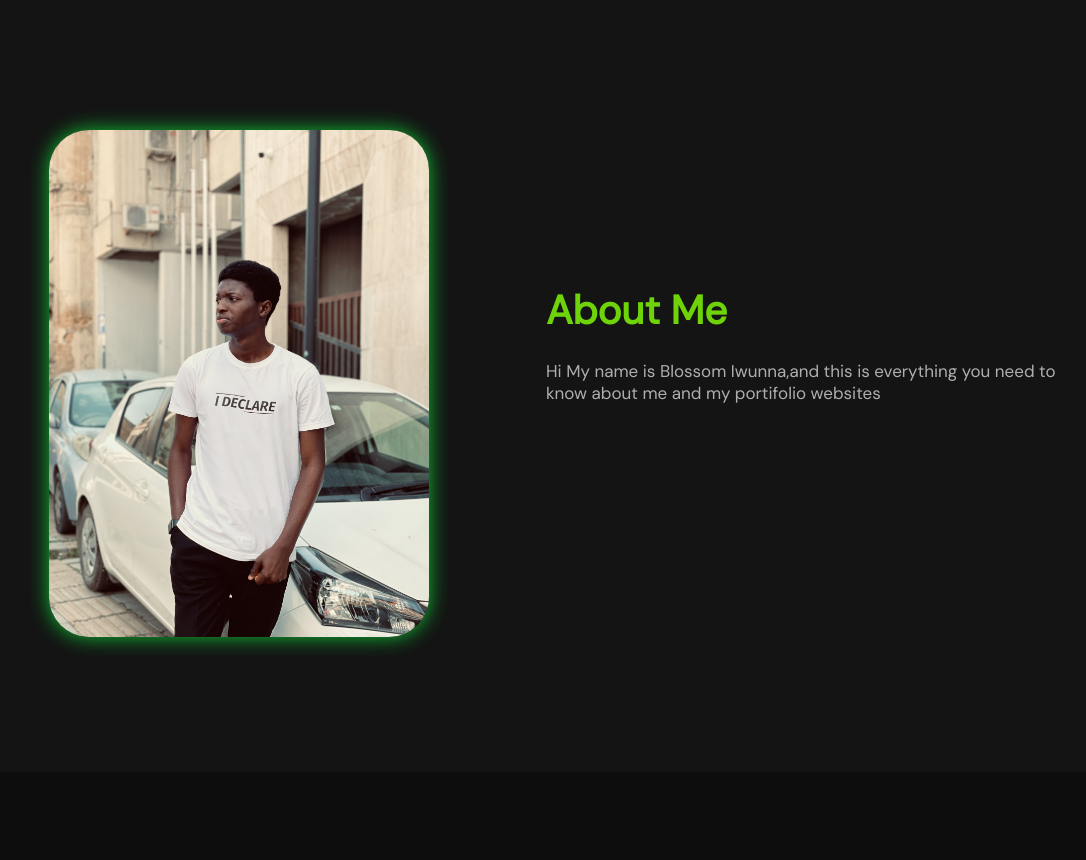
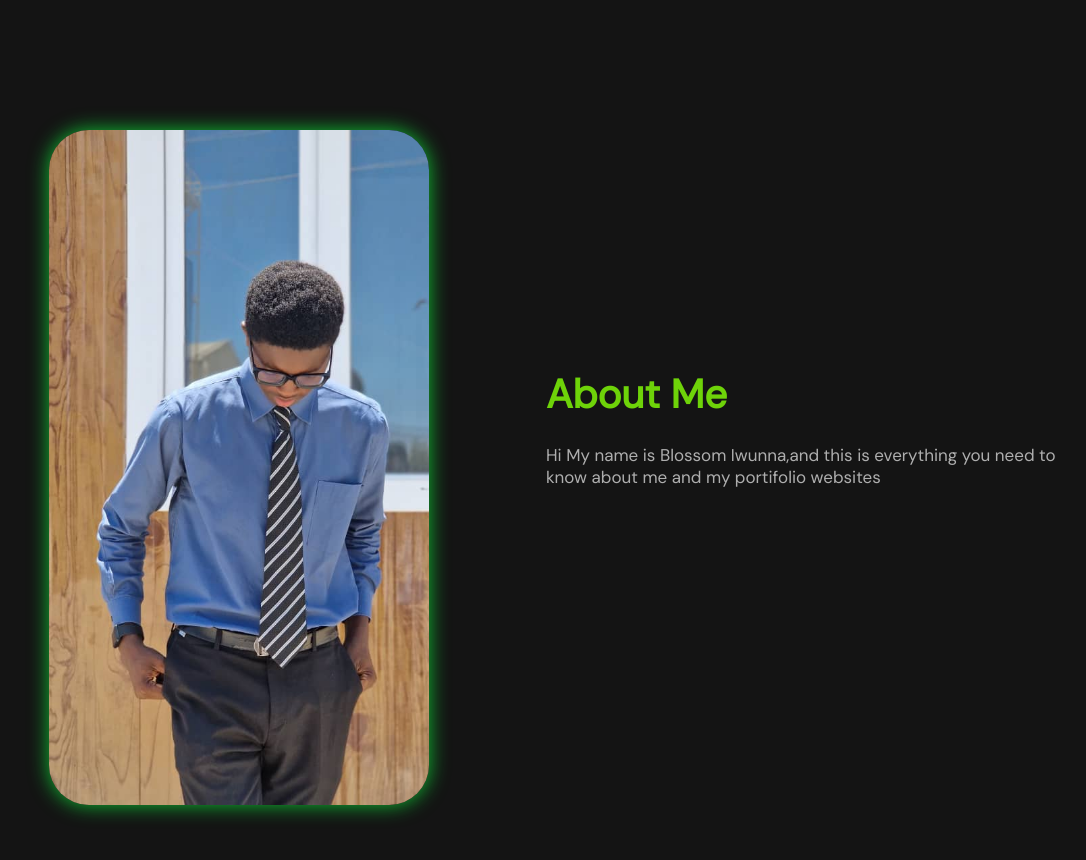
Before and after one commit to Bizzy-Codes/Blossom-Iwunna-Portfolio, a plain HTML site: page index.html in a window 1280 px wide. Shown: the part 800-1660 px from the top of the page, without its empty margins (105-1191 px from the left). Drawn offline with nearby package versions, Linux system fonts and the light colour scheme; a web font is replaced by a local one.

Commit message:
Manual edits to index.html

```diff
--- a/index.html
+++ b/index.html
@@ -260,7 +260,7 @@
 
         <div class="col-b">
           <img
-            src="./assets/images/IMG_2143.jpg"
+            src="./assets/images/web preview pic.jpg"
             alt="A Picture of Blossom"
           />
         </div>
```
